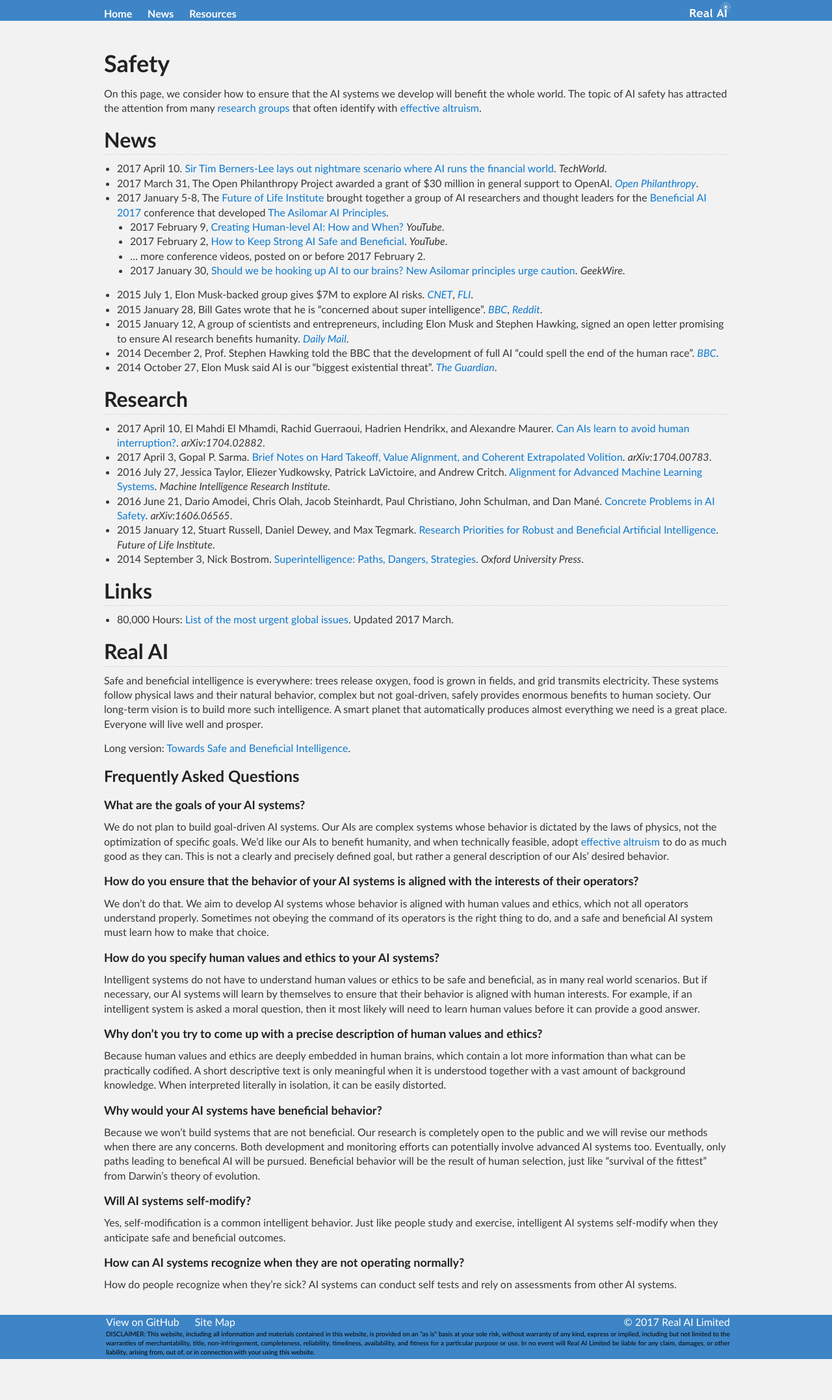
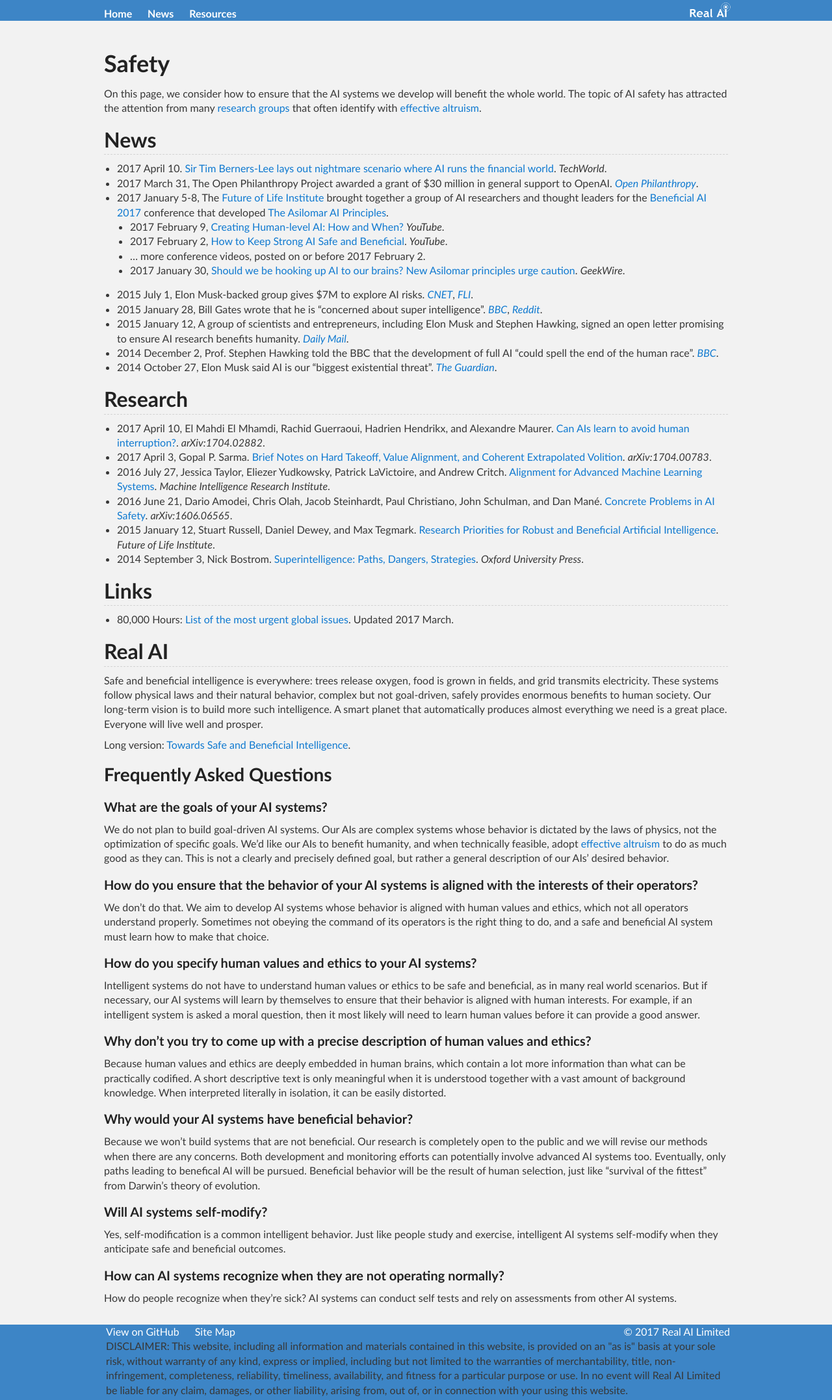
Before and after one commit to Tonywuhk/realai.org, a Jekyll site: the page built from safety/README.md, in a window 1280 px wide. Shown: the whole page at 65% size. Built offline with Jekyll 4.4.1, drawn with Linux system fonts in a browser that asks for light colours; our own code applies the rules of GitHub Pages for plain Markdown files; comment, search, counter and statistics services are not loaded; the repository's description, which GitHub fills in, is left out; before the commit the page ends 2091 px from its top, so only the background shows below that.

Commit message:
Update style.scss

```diff
--- a/assets/css/style.scss
+++ b/assets/css/style.scss
@@ -84,6 +84,39 @@ h2 {
   font-size: 32px;
 }
 
+h3 {
+  font-size: 28px;
+}
+
+h4 {
+  font-size: 24px;
+}
+
+h5 {
+  font-size: 20px;
+}
+
+h6 {
+  font-size: 16px;
+}
+
+hr {
+	border: none;
+	border-bottom: 1px dashed #d3d3d3;
+  margin-bottom: 5px;
+}
+
+p {
+  margin: 10px 0;
+}
+
+footer p {
+  color: #373737;
+  font-size: 10px;
+	margin: 5px 0 0;
+	text-align: justify;
+}
+
 /*******************************************************************************
 ********************************************************************************
 Below contains a block of code copied from
@@ -94,30 +127,6 @@ License: CC0 https://github.com/pages-themes/slate/blob/master/LICENSE
 /*******************************************************************************
 Theme Styles
 *******************************************************************************/
-
-h3 {
-  font-size: 24px;
-}
-
-h4 {
-  font-size: 21px;
-}
-
-h5 {
-  font-size: 18px;
-}
-
-h6 {
-  font-size: 16px;
-}
-
-p {
-  margin: 10px 0 15px 0;
-}
-
-footer p {
-  color: #f2f2f2;
-}
 
 a {
   text-decoration: none;
@@ -245,13 +254,6 @@ dl dd {
 dl p {
   padding-left: 20px;
   font-style: italic;
-}
-
-hr {
-  height: 1px;
-  margin-bottom: 5px;
-  border: none;
-  background: url('../images/bg_hr.png') repeat-x center;
 }
 
 table {
@@ -579,9 +581,3 @@ nav a {
   right: 4px;
   color: #fff;
 }
-
-#disclaimer {
-  color: black;
-  text-align: justify;
-  font-size: 10px;
-}
```
